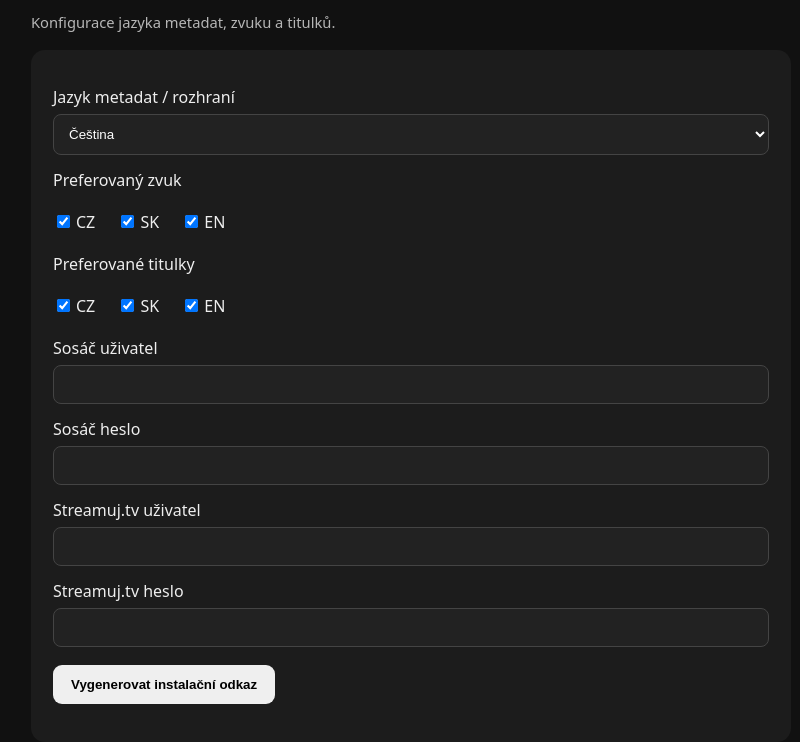
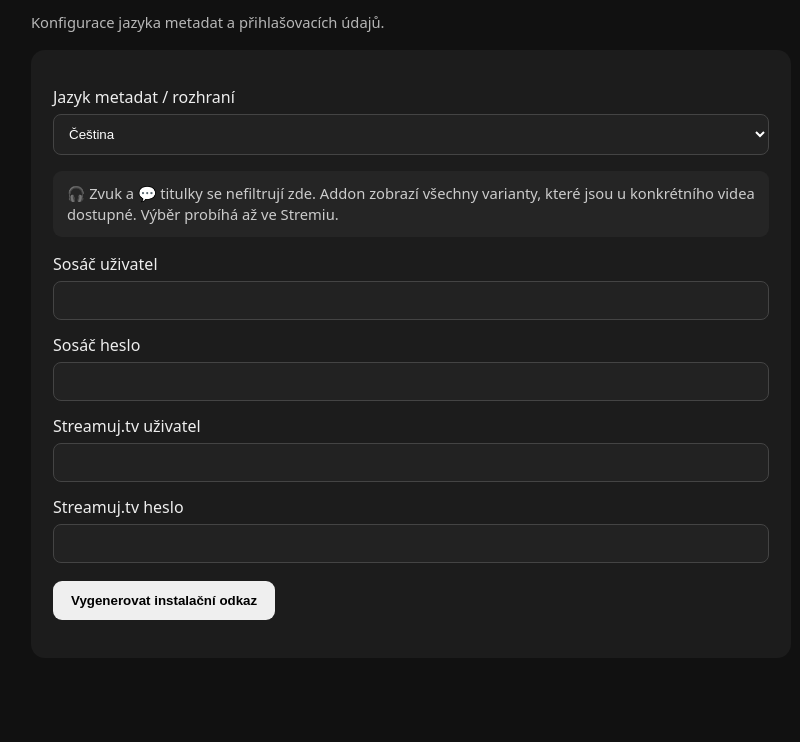
Before and after one commit to CaseyCZ/stremio.sosac, a website: page public/configure.html in a window 1280 px wide. Shown: the part 86-828 px from the top of the page, without its empty margins (229-1029 px from the left). After the commit the page ends 800 px from the top, so only its background shows below. Drawn offline with Linux system fonts and the light colour scheme.

Commit message:
Remove audio and subtitle filters from configuration

```diff
--- a/public/configure.html
+++ b/public/configure.html
@@ -6,12 +6,12 @@
   <title>Sosáč Stremio Addon</title>
   <style>
     body{font-family:system-ui,-apple-system,Segoe UI,Roboto,sans-serif;max-width:760px;margin:40px auto;padding:0 20px;background:#111;color:#eee}
-    h1{margin-bottom:8px}.card{background:#1c1c1c;border-radius:14px;padding:22px;margin:18px 0}label{display:block;margin:14px 0 6px}input,select{width:100%;box-sizing:border-box;padding:11px;border-radius:8px;border:1px solid #444;background:#222;color:#fff}button{margin-top:18px;padding:12px 18px;border:0;border-radius:9px;cursor:pointer;font-weight:700}.hint{opacity:.75;font-size:.92rem}.checks label{display:inline-flex;align-items:center;margin-right:18px}.checks input{width:auto;margin-right:6px}#result{word-break:break-all;margin-top:16px}
+    h1{margin-bottom:8px}.card{background:#1c1c1c;border-radius:14px;padding:22px;margin:18px 0}label{display:block;margin:14px 0 6px}input,select{width:100%;box-sizing:border-box;padding:11px;border-radius:8px;border:1px solid #444;background:#222;color:#fff}button{margin-top:18px;padding:12px 18px;border:0;border-radius:9px;cursor:pointer;font-weight:700}.hint{opacity:.75;font-size:.92rem}.note{margin:16px 0;padding:12px 14px;border-radius:9px;background:#252525;color:#ccc;font-size:.92rem;line-height:1.45}#result{word-break:break-all;margin-top:16px}
   </style>
 </head>
 <body>
   <h1>🎬 Sosáč Stremio Addon</h1>
-  <p class="hint">Konfigurace jazyka metadat, zvuku a titulků.</p>
+  <p class="hint">Konfigurace jazyka metadat a přihlašovacích údajů.</p>
 
   <div class="card">
     <label for="uiLanguage">Jazyk metadat / rozhraní</label>
@@ -21,18 +21,8 @@
       <option value="en">English</option>
     </select>
 
-    <label>Preferovaný zvuk</label>
-    <div class="checks">
-      <label><input type="checkbox" name="audio" value="CZ" checked> CZ</label>
-      <label><input type="checkbox" name="audio" value="SK" checked> SK</label>
-      <label><input type="checkbox" name="audio" value="EN" checked> EN</label>
-    </div>
-
-    <label>Preferované titulky</label>
-    <div class="checks">
-      <label><input type="checkbox" name="subs" value="cze" checked> CZ</label>
-      <label><input type="checkbox" name="subs" value="slk" checked> SK</label>
-      <label><input type="checkbox" name="subs" value="eng" checked> EN</label>
+    <div class="note">
+      🎧 Zvuk a 💬 titulky se nefiltrují zde. Addon zobrazí všechny varianty, které jsou u konkrétního videa dostupné. Výběr probíhá až ve Stremiu.
     </div>
 
     <label for="sosacUser">Sosáč uživatel</label>
@@ -57,12 +47,9 @@ function toBase64Url(obj){
   let binary=''; bytes.forEach(b=>binary+=String.fromCharCode(b));
   return btoa(binary).replace(/\+/g,'-').replace(/\//g,'_').replace(/=+$/,'');
 }
-function checked(name){return [...document.querySelectorAll(`input[name="${name}"]:checked`)].map(x=>x.value)}
 document.getElementById('generate').onclick=()=>{
   const cfg={
     uiLanguage:document.getElementById('uiLanguage').value,
-    audioLanguages:checked('audio'),
-    subtitleLanguages:checked('subs'),
     sosacUser:document.getElementById('sosacUser').value.trim(),
     sosacPass:document.getElementById('sosacPass').value,
     streamujUser:document.getElementById('streamujUser').value.trim(),
```
